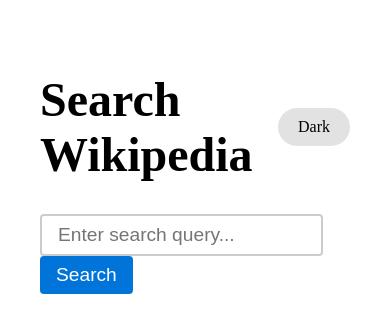
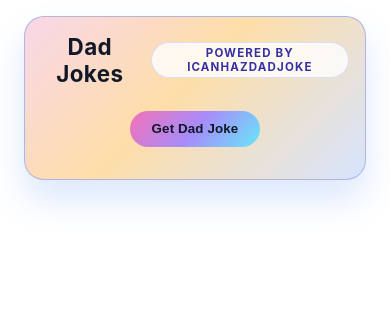
Before and after one commit to nehaumbre/vueP, a Vue app in the folder vue-project/: page / in a window 390 px wide. Shown: the top 332 px of the page. Built offline with nearby package versions, Linux system fonts and the light colour scheme.

Commit message:
Project-6: Dad Jokes
Signed-off-by: nehaumbre <nehaumbre28@gmail.com>

```diff
--- /dev/null
+++ b/vue-project/Projects/Project6_DadJokes/App.vue
@@ -0,0 +1,11 @@
+<template>
+<DadJokes/>
+</template>
+
+<script setup>
+import DadJokes from './components/DadJokes.vue'
+</script>
+
+<style scoped>
+
+</style>
--- /dev/null
+++ b/vue-project/Projects/Project6_DadJokes/components/DadJokes.vue
@@ -0,0 +1,121 @@
+<script setup>
+import axios from 'axios';
+import { ref } from 'vue';
+
+const joke = ref('');
+
+const fetchJoke = async()=>{
+    try{
+        const response = await axios.get("https://icanhazdadjoke.com/", {
+            headers: {
+                Accept: "application/json"
+            }
+        })
+        joke.value = response.data.joke
+    }catch(error){
+        console.error("Error fetching dad joke:", error)
+    }
+}
+</script>
+<template>
+    <div class="dad-jokes-container">
+        <div class="title-row">
+            <h2 class="dad-jokes-title">Dad Jokes</h2>
+            <span class="badge">Powered by icanhazdadjoke</span>
+        </div>
+        <button @click="fetchJoke" class="get-joke-button">Get Dad Joke</button>
+        <div v-if="joke" class="dad-joke" aria-live="polite">{{ joke }}</div>
+    </div>
+</template>
+<style scoped>
+.dad-jokes-container {
+  max-width: 520px;
+  margin: 2rem auto;
+  padding: 1.5rem;
+  border-radius: 20px;
+  background: linear-gradient(135deg, #f8d7e9 0%, #fedea8 45%, #d6e4ff 100%);
+  border: 1px solid rgba(102, 126, 234, 0.45);
+  box-shadow: 0 20px 35px rgba(59, 130, 246, 0.18);
+  color: #1f2937;
+  font-family: Inter, system-ui, -apple-system, Segoe UI, Roboto, sans-serif;
+  text-align: center;
+}
+.title-row {
+  display: flex;
+  align-items: center;
+  justify-content: space-between;
+  gap: 0.75rem;
+  margin-bottom: 1rem;
+}
+.dad-jokes-title {
+  margin: 0;
+  font-size: 1.7rem;
+  letter-spacing: 0.02em;
+  color: #111827;
+}
+.badge {
+  font-size: 0.72rem;
+  font-weight: 700;
+  text-transform: uppercase;
+  letter-spacing: 0.1em;
+  background: rgba(255, 255, 255, 0.8);
+  border: 1px solid rgba(165, 180, 252, 0.4);
+  color: #3730a3;
+  padding: 0.2rem 0.5rem;
+  border-radius: 999px;
+}
+.get-joke-button {
+  margin: 0.5rem 0 1rem;
+  border: none;
+  border-radius: 999px;
+  background: linear-gradient(130deg, #f472b6 0%, #a78bfa 50%, #67e8f9 100%);
+  color: #111827;
+  font-weight: 800;
+  letter-spacing: 0.01em;
+  padding: 0.65rem 1.35rem;
+  cursor: pointer;
+  transition: transform 0.15s ease, box-shadow 0.2s ease;
+}
+.get-joke-button:hover {
+  transform: translateY(-2px);
+  box-shadow: 0 10px 18px rgba(165, 243, 252, 0.35);
+}
+.get-joke-button:active {
+  transform: translateY(0);
+}
+.dad-joke {
+  margin: 0 auto;
+  margin-top: 0.5rem;
+  border-radius: 16px;
+  background: #ffffff;
+  border: 1px solid #a5f3fc;
+  padding: 1rem 1rem;
+  font-size: 1.02rem;
+  line-height: 1.5;
+  color: #111827;
+  min-height: 3rem;
+  box-shadow: 0 8px 18px rgba(30, 64, 175, 0.12);
+}
+.dad-joke::before {
+  content: "\201C";
+  font-size: 1.6rem;
+  color: #f472b6;
+  vertical-align: top;
+  margin-right: 0.2rem;
+}
+.dad-joke::after {
+  content: "\201D";
+  font-size: 1.6rem;
+  color: #a78bfa;
+  margin-left: 0.2rem;
+}
+@media (max-width: 640px) {
+  .dad-jokes-container {
+    margin: 1rem;
+    padding: 1rem;
+  }
+  .dad-jokes-title {
+    font-size: 1.4rem;
+  }
+}
+</style>
--- a/vue-project/src/main.js
+++ b/vue-project/src/main.js
@@ -8,6 +8,8 @@
 // To run Project4 Calculator app, uncomment this line:
 // import App from '../Projects/Project4_Calculator/App.vue'
 // To run Project5 WikiClone app, uncomment this line:
-import App from '../Projects/Project5_WikiClone/App.vue'
+// import App from '../Projects/Project5_WikiClone/App.vue'
+// To run Project6 DadJokes app, uncomment this line:
+import App from '../Projects/Project6_DadJokes/App.vue'
 
 createApp(App).mount('#app')
```
